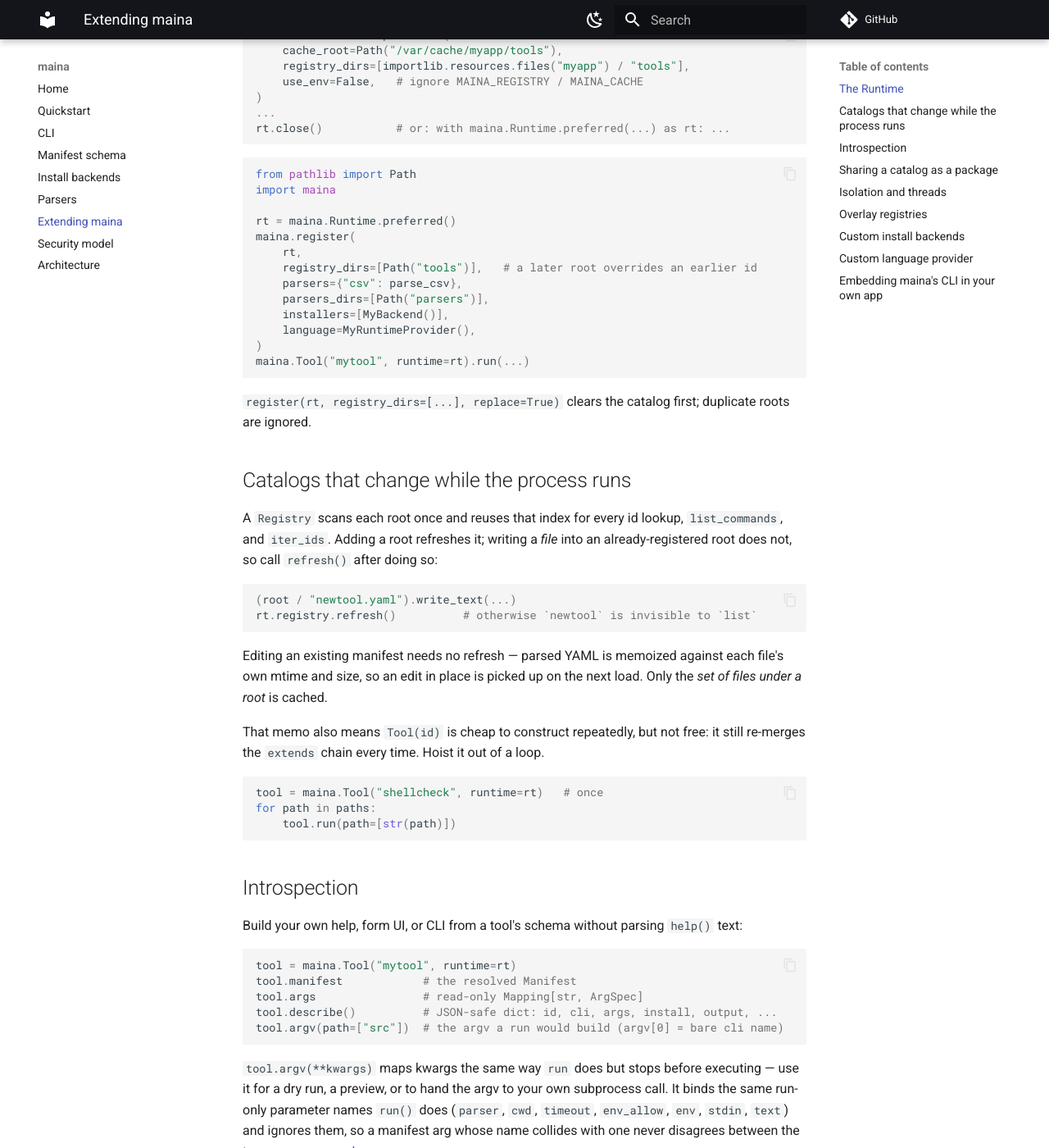
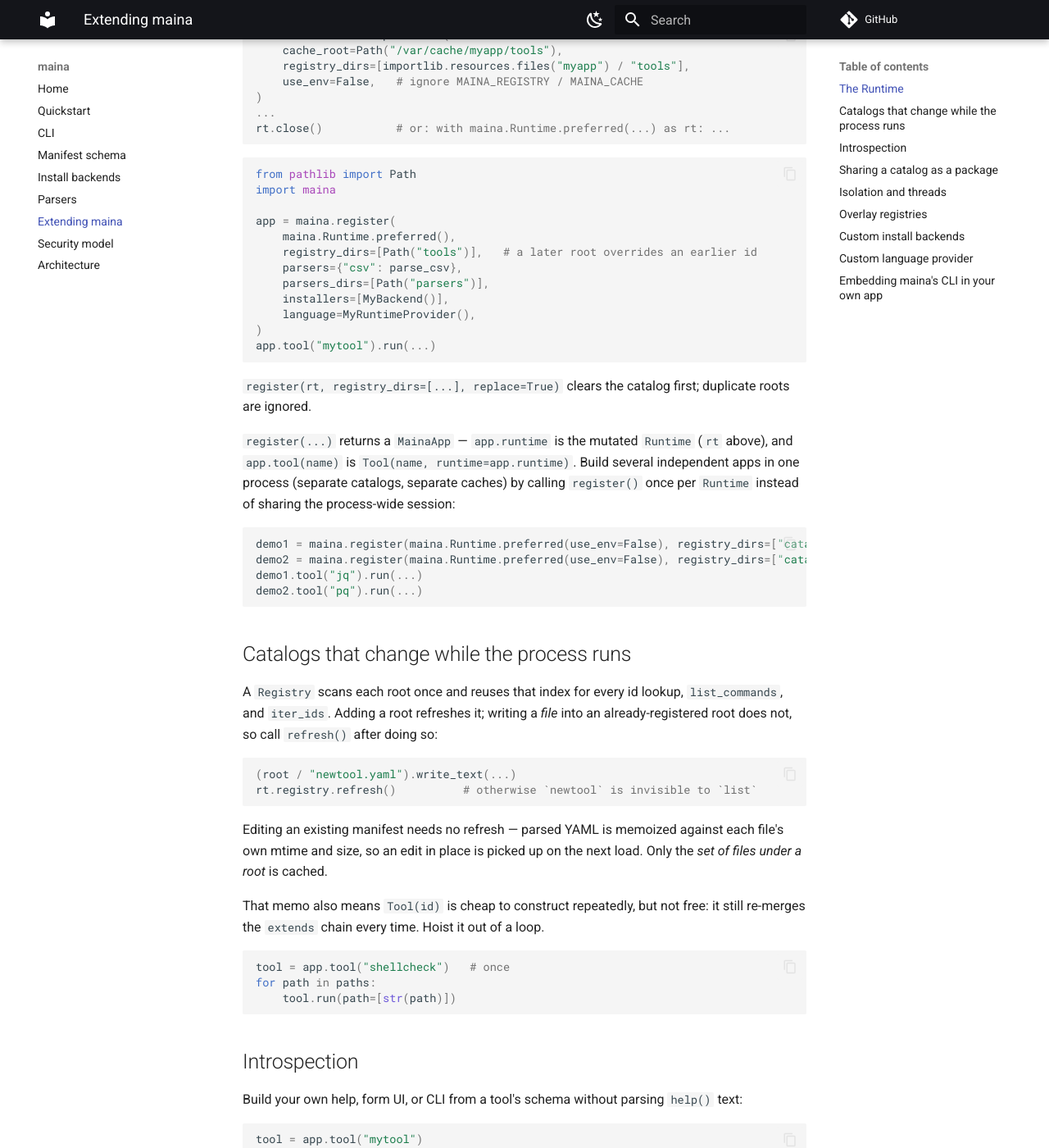
Before and after one commit to inquilabee/maina, an MkDocs documentation site: the page built from docs/user/extending.md, in a window 1280 px wide and 1400 px high, scrolled down 434 px. Shown: the whole window at 82% size. Built offline with MkDocs 1.6.1 and Material for MkDocs 9.7.7, drawn with Linux system fonts in a browser that asks for light colours; comment, search, counter and statistics services are not loaded.

Commit message:
Bring primary docs onto the MainaApp pattern and document the script backend (F2/F3/F4)
README's top snippet and Extendibility section, docs/index.md, quickstart.md's
"Register a catalog"/"Call a tool" sections, cli.md's register() mention, and
extending.md's main Runtime example + the two Tool(...) snippets that follow
it now show app = maina.register(...); app.tool(name) as the primary path,
keeping Tool(..., runtime=rt) documented as the explicit low-level form for
concurrent/isolated use (extending.md's Isolation section already framed it
that way; unchanged). Also fixed docs/index.md's backend list, which was
already stale before this branch (missing pip).

security.md gets a bullet for the script backend (chmod +x + exec straight
from the registry, no download or checksum — a more direct instance of the
same "a registry root is trusted code" risk the doc already covers for
parsers/ and install: downloads) and mentions scripts/ alongside parsers/ in
the vendoring guidance. vision.md's Product section backend enumeration now
lists the fifth backend.

Co-Authored-By: Claude Sonnet 5 <noreply@anthropic.com>

````diff
--- a/docs/user/extending.md
+++ b/docs/user/extending.md
@@ -27,20 +27,32 @@ rt.close()           # or: with maina.Runtime.preferred(...) as rt: ...
 from pathlib import Path
 import maina
 
-rt = maina.Runtime.preferred()
-maina.register(
-    rt,
+app = maina.register(
+    maina.Runtime.preferred(),
     registry_dirs=[Path("tools")],   # a later root overrides an earlier id
     parsers={"csv": parse_csv},
     parsers_dirs=[Path("parsers")],
     installers=[MyBackend()],
     language=MyRuntimeProvider(),
 )
-maina.Tool("mytool", runtime=rt).run(...)
+app.tool("mytool").run(...)
 ```
 
 `register(rt, registry_dirs=[...], replace=True)` clears the catalog first;
 duplicate roots are ignored.
+
+`register(...)` returns a `MainaApp` — `app.runtime` is the mutated `Runtime`
+(`rt` above), and `app.tool(name)` is `Tool(name, runtime=app.runtime)`. Build
+several independent apps in one process (separate catalogs, separate caches)
+by calling `register()` once per `Runtime` instead of sharing the process-wide
+session:
+
+```python
+demo1 = maina.register(maina.Runtime.preferred(use_env=False), registry_dirs=["catalog1"])
+demo2 = maina.register(maina.Runtime.preferred(use_env=False), registry_dirs=["catalog2"])
+demo1.tool("jq").run(...)
+demo2.tool("pq").run(...)
+```
 
 ## Catalogs that change while the process runs
 
@@ -61,7 +73,7 @@ That memo also means `Tool(id)` is cheap to construct repeatedly, but not free:
 it still re-merges the `extends` chain every time. Hoist it out of a loop.
 
 ```python
-tool = maina.Tool("shellcheck", runtime=rt)   # once
+tool = app.tool("shellcheck")   # once
 for path in paths:
     tool.run(path=[str(path)])
 ```
@@ -72,7 +84,7 @@ Build your own help, form UI, or CLI from a tool's schema without parsing
 `help()` text:
 
 ```python
-tool = maina.Tool("mytool", runtime=rt)
+tool = app.tool("mytool")
 tool.manifest            # the resolved Manifest
 tool.args                # read-only Mapping[str, ArgSpec]
 tool.describe()          # JSON-safe dict: id, cli, args, install, output, ...
````
Also changed, not shown: README.md (+9 -9 lines), docs/index.md (+4 -6 lines), docs/product/vision.md (+3 -3 lines), docs/user/cli.md (+2 -1 lines), docs/user/quickstart.md (+11 -9 lines), docs/user/security.md (+5 -2 lines).
